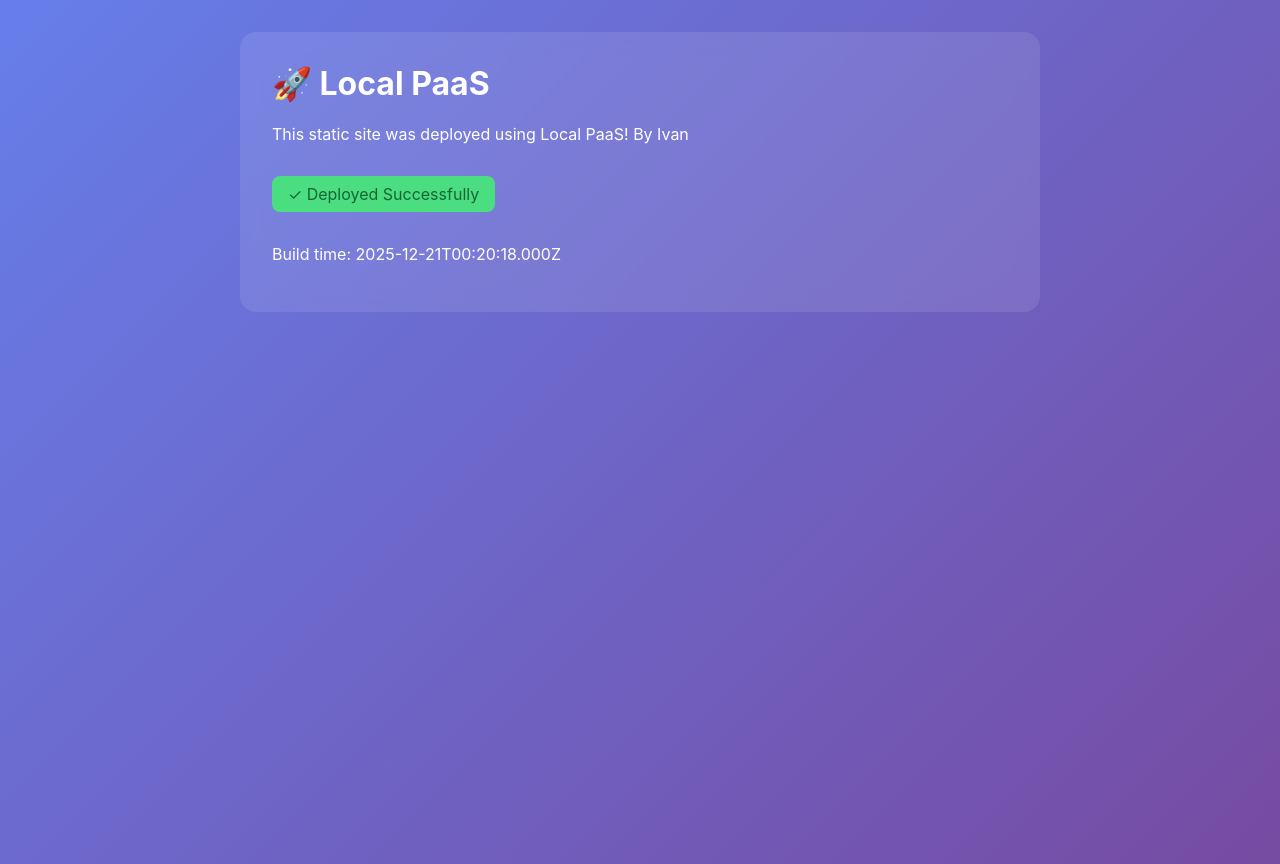
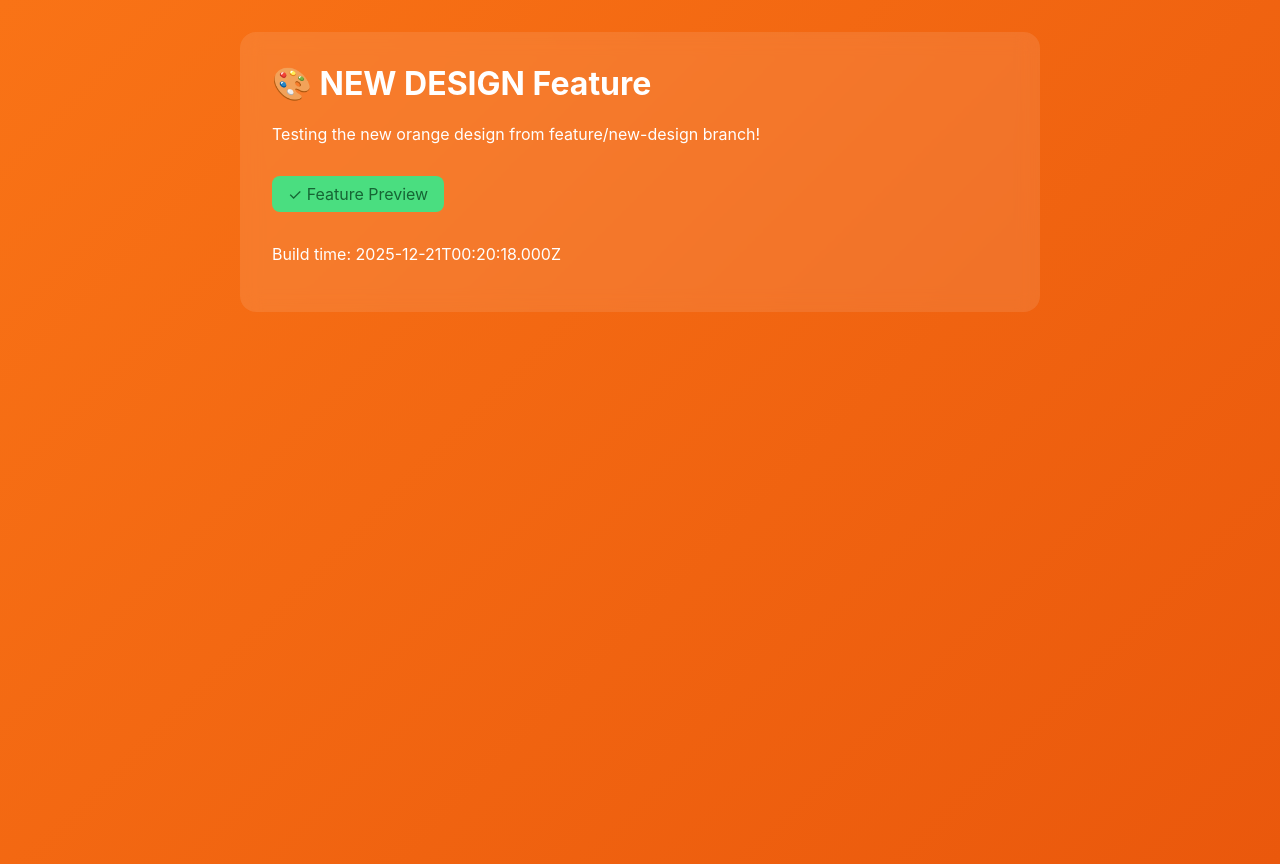
Before and after one commit to ivanmasyudi/testpass, a website: page src/index.html in a window 1280 px wide. Drawn offline with Linux system fonts and the light colour scheme.

Commit message:
feat: new design feature with orange theme

```diff
--- a/src/index.html
+++ b/src/index.html
@@ -10,7 +10,7 @@
             max-width: 800px;
             margin: 0 auto;
             padding: 2rem;
-            background: linear-gradient(135deg, #667eea 0%, #764ba2 100%);
+            background: linear-gradient(135deg, #f97316 0%, #ea580c 100%);
             min-height: 100vh;
             color: white;
         }
@@ -32,9 +32,9 @@
 </head>
 <body>
     <div class="container">
-        <h1>🚀 Local PaaS</h1>
-        <p>This static site was deployed using Local PaaS! By Ivan</p>
-        <p class="status">✓ Deployed Successfully</p>
+        <h1>🎨 NEW DESIGN Feature</h1>
+        <p>Testing the new orange design from feature/new-design branch!</p>
+        <p class="status">✓ Feature Preview</p>
         <p>Build time: <span id="time"></span></p>
     </div>
     <script>
```
